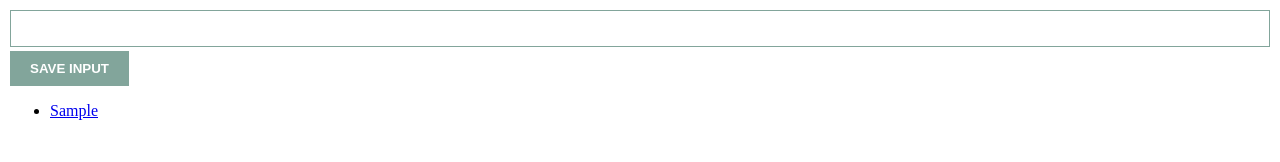
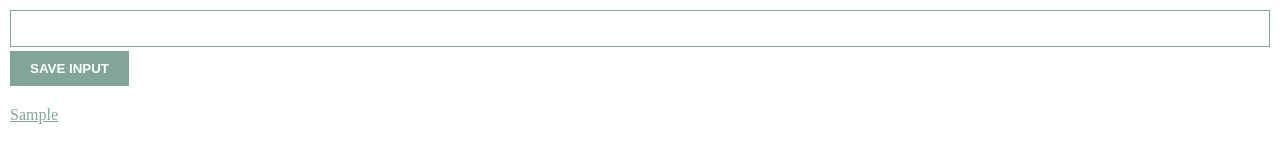
Before and after one commit to angelicav1/Chrome-Extension-Lead-Tracker, a plain HTML site: page index.html in a window 1280 px wide. Both pictures are taken after typing "Sample" into the empty fields and a click on the button "SAVE INPUT". Drawn offline with Linux system fonts and the light colour scheme; a web font is replaced by a local one.

Commit message:
updated index.css

```diff
--- a/index.css
+++ b/index.css
@@ -19,3 +19,17 @@ button {
     border: none;
     font-weight: bold;
 }
+
+ul {
+    margin-top: 20px;
+    list-style: none;
+    padding-left: 0;
+}
+
+li {
+    margin-top: 5px;
+}
+
+a {
+    color: #82a59b;
+}
--- a/index.js
+++ b/index.js
@@ -18,7 +18,8 @@ for (let i=0; i< myLeads.length; i++) {
       listItems += `
       <li>
       <a target='_blank' href='${myLeads[i]}'>
-       ${myLeads[i]}</a>
+       ${myLeads[i]}
+       </a>
       </li>
       `
 }
```
